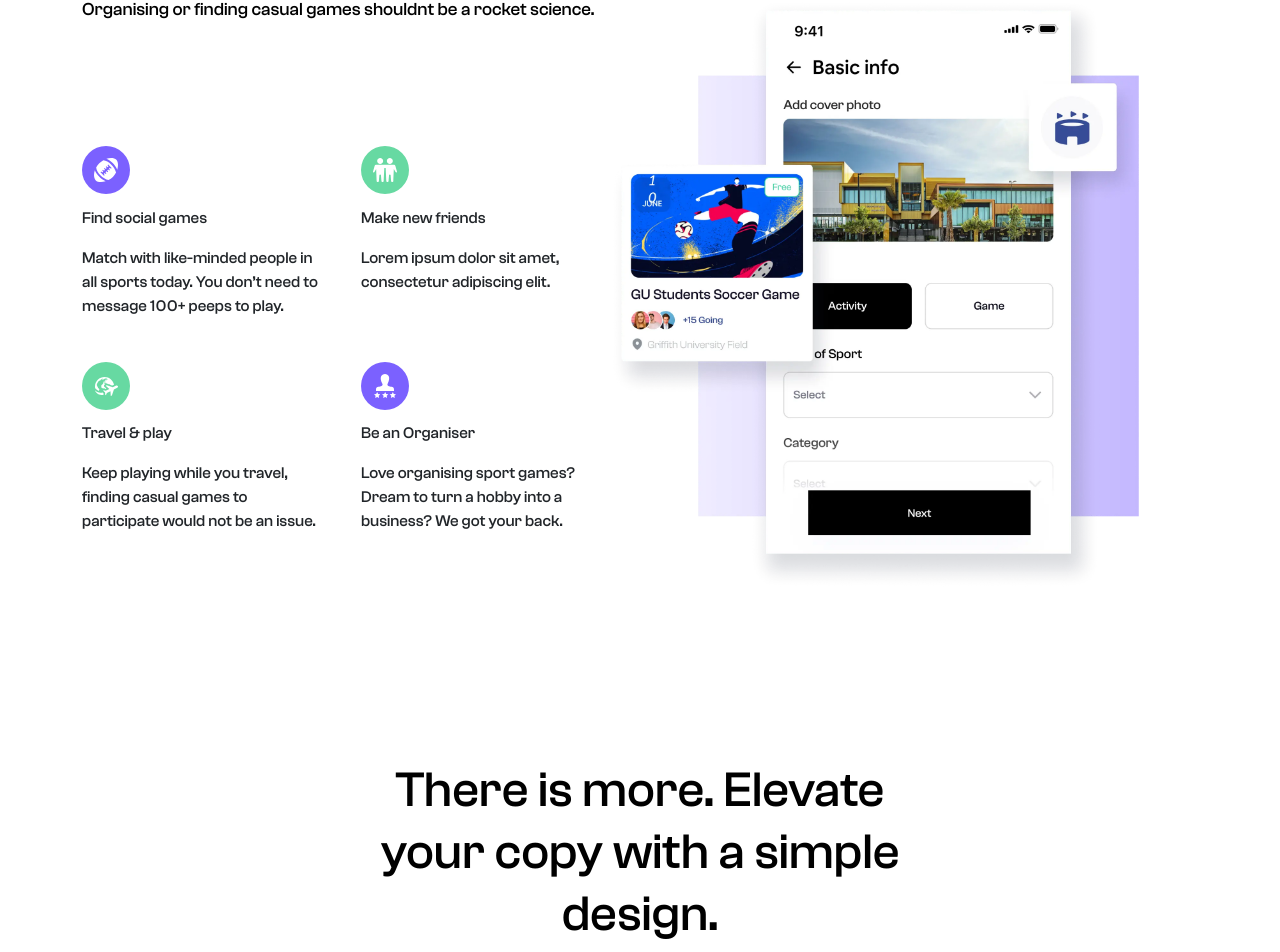
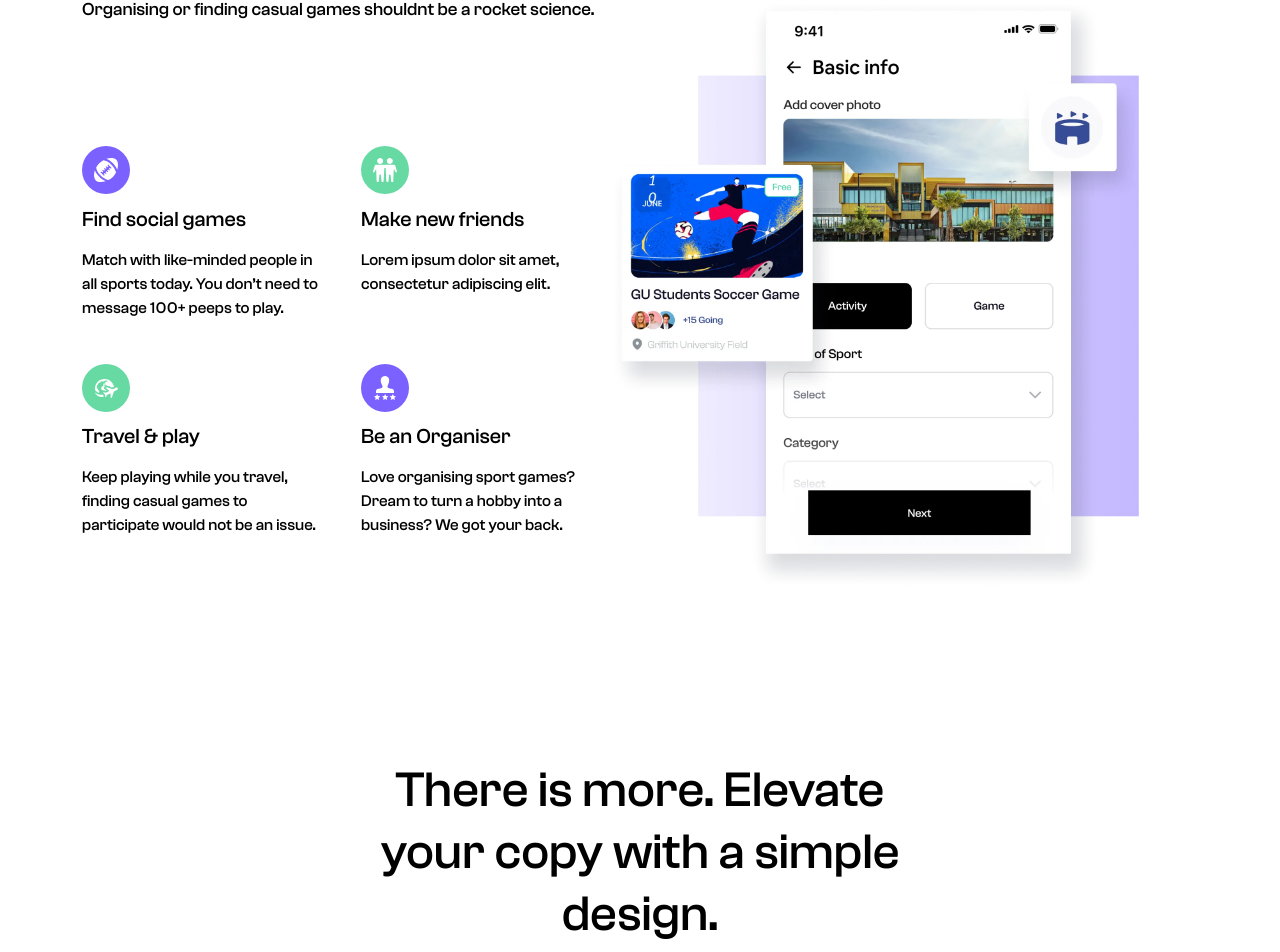
Before and after one commit to tanuj-22/booksports, a React (Create React App) app: page / in a window 1280 px wide. Shown: the part 2451-3403 px from the top of the page. Built offline with nearby package versions, Linux system fonts and the light colour scheme; a web font is replaced by a local one.

Commit message:
css changes for text bold updated

```diff
--- a/src/Components/CreateSportEventInfoCard.js
+++ b/src/Components/CreateSportEventInfoCard.js
@@ -11,8 +11,8 @@ const CreateSportEventInfoCard = (props) => {
         data-aos-delay={dataAosDelay}
       >
         <img src={img} alt="" />
-        <p>{title}</p>
-        <p>{desc}</p>
+        <p className="create-sport-event-card-title">{title}</p>
+        <p className="create-sport-event-card-text">{desc}</p>
       </div>
     </Col>
   );
--- a/src/css/create-sport-event.css
+++ b/src/css/create-sport-event.css
@@ -34,6 +34,18 @@
 .create-sport-event .event-info-cards .create-sport-event-card img {
   margin-bottom: 5%;
 }
+.create-sport-event .create-sport-event-card .create-sport-event-card-title{
+  font-weight: 500;
+  font-size: 21px;
+  line-height: 26px;
+  color: #000000;
+}
+.create-sport-event .create-sport-event-card .create-sport-event-card-text{
+  font-weight: 400;
+  font-size: 16px;
+  line-height: 150%;
+  color: #000000;
+}
 .mockupImageBackgroundContainer {
   position: relative;
   top: -7%;
--- a/src/index.css
+++ b/src/index.css
@@ -1,4 +1,5 @@
 @import url("./css/clash-grotesk.css");
+@import url('https://fonts.googleapis.com/css2?family=Inter&display=swap');
 body {
   margin: 0;
   font-family: -apple-system, BlinkMacSystemFont, "Segoe UI", "Roboto", "Oxygen",
```
